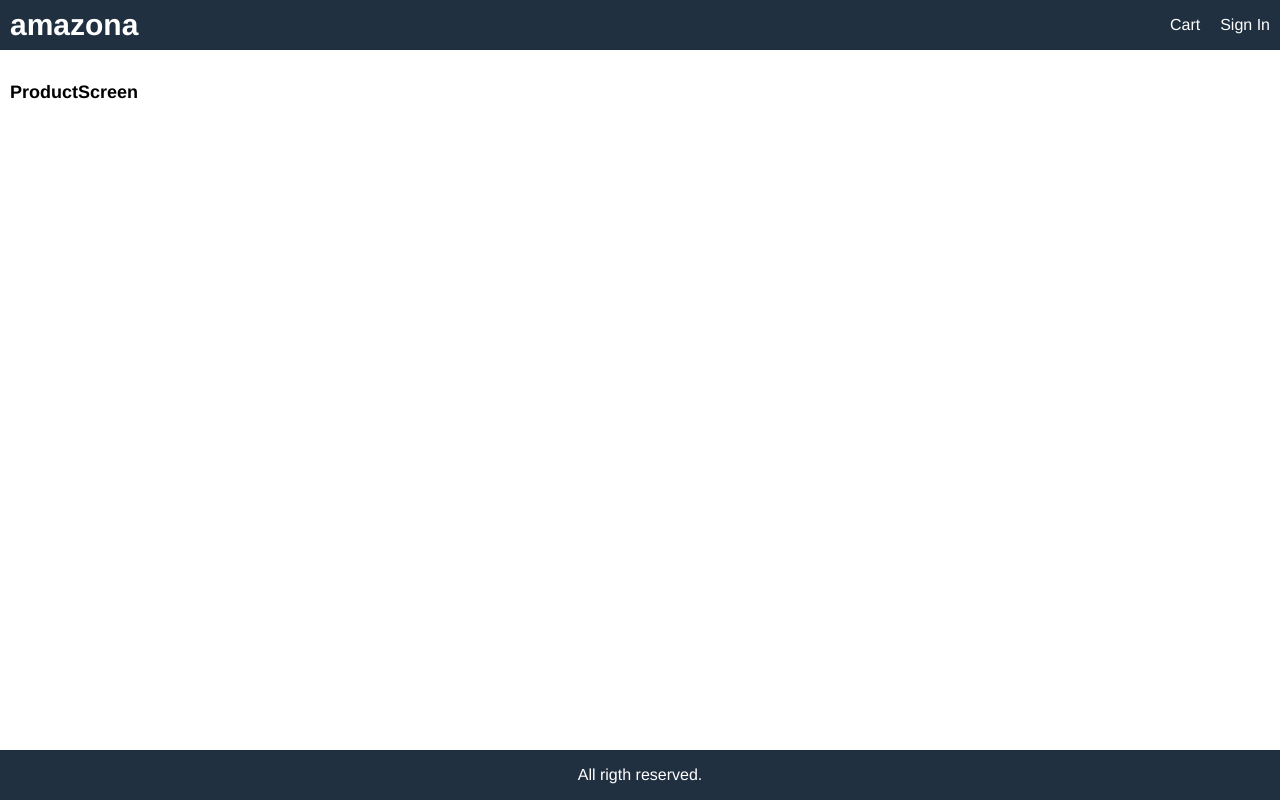
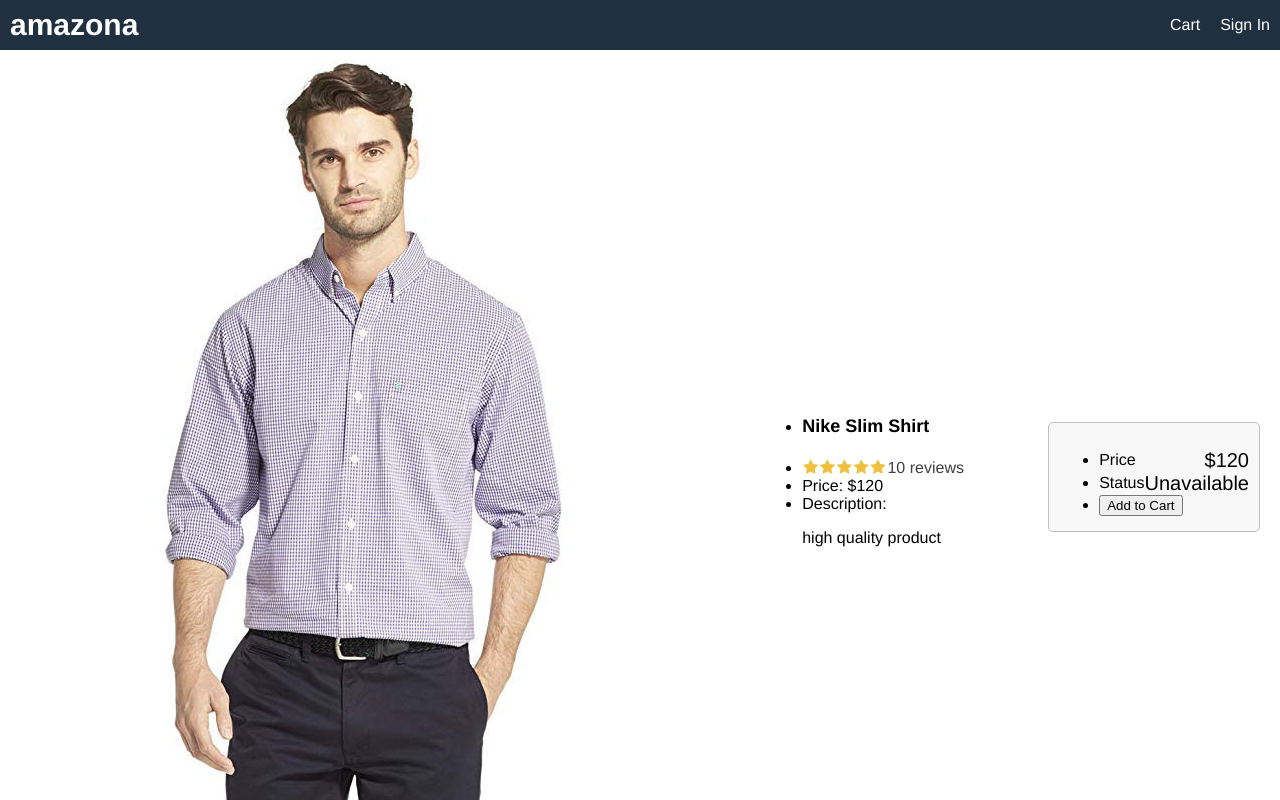
Before and after one commit to samuelfcf/amazona-ecommerce, a React (Create React App) app in the folder frontend/: page /product/1 in a window 1280 px wide. Shown: the top 800 px of the page. Built offline with nearby package versions, Linux system fonts and the light colour scheme.

Commit message:
add info in ProductScreen

```diff
--- a/frontend/src/screens/ProductScreen/index.js
+++ b/frontend/src/screens/ProductScreen/index.js
@@ -1,9 +1,72 @@
-import React from 'react';
+import React from "react";
 
-const ProductScreen = () => {
+import Rating from "../../components/Rating";
+import data from "../../data";
+
+const ProductScreen = (props) => {
+  const product = data.products.find((x) => x._id === props.match.params.id);
+
+  if (!product) {
+    return <div>Product not found!</div>;
+  }
+
   return (
-    <h1>ProductScreen</h1>
+    <div className="row">
+      <div className="col-2">
+        <img className="large" src={product.image} alt={product.name} />
+      </div>
+
+      <div className="col-1">
+        <ul>
+          <li>
+            <h1>{product.name}</h1>
+          </li>
+          <li>
+            <Rating
+              rating={product.rating}
+              numReviews={product.numReviews}
+            />
+          </li>
+          <li>
+            Price: ${product.price}
+          </li>
+          <li>
+            Description:
+            <p>{product.description}</p>
+          </li>
+        </ul>
+      </div>
+
+      <div className="col-1">
+        <div className="card card-body">
+
+          <ul>
+            <li>
+              <div className="row">
+                <div>Price</div>
+                <div className="price">${product.price}</div>
+              </div>
+            </li>
+            <li>
+              <div className="row">
+                <div>Status</div>
+                <div className="price">
+                  {product.countInStock>0
+                    ? (<span className="sucess">In Stock</span>)
+                    : (<span className="error">Unavailable</span>)
+                  }
+                </div>
+              </div>
+            </li>
+            <li>
+              <button className="primary block">Add to Cart</button>
+            </li>
+
+          </ul>
+        </div>
+      </div>
+    </div>
   );
-}
+};
 
 export default ProductScreen;
```
